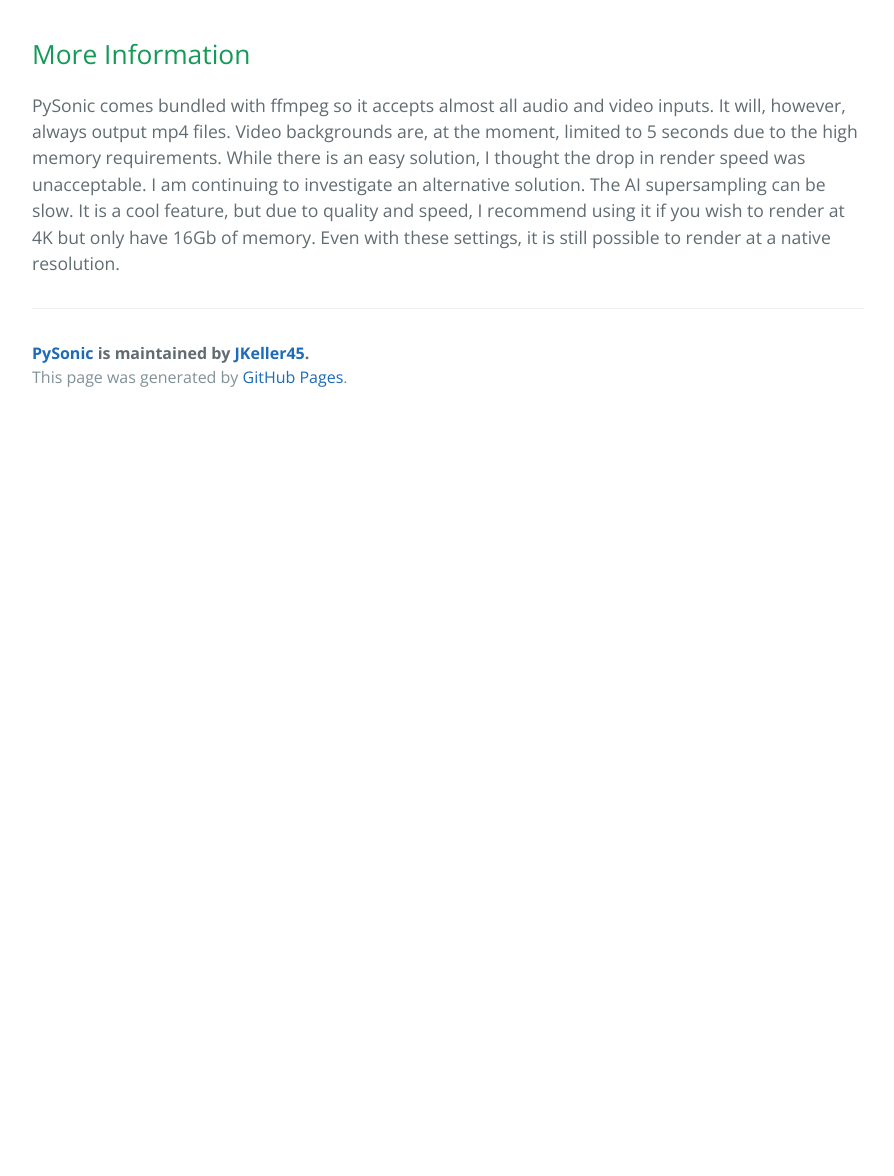
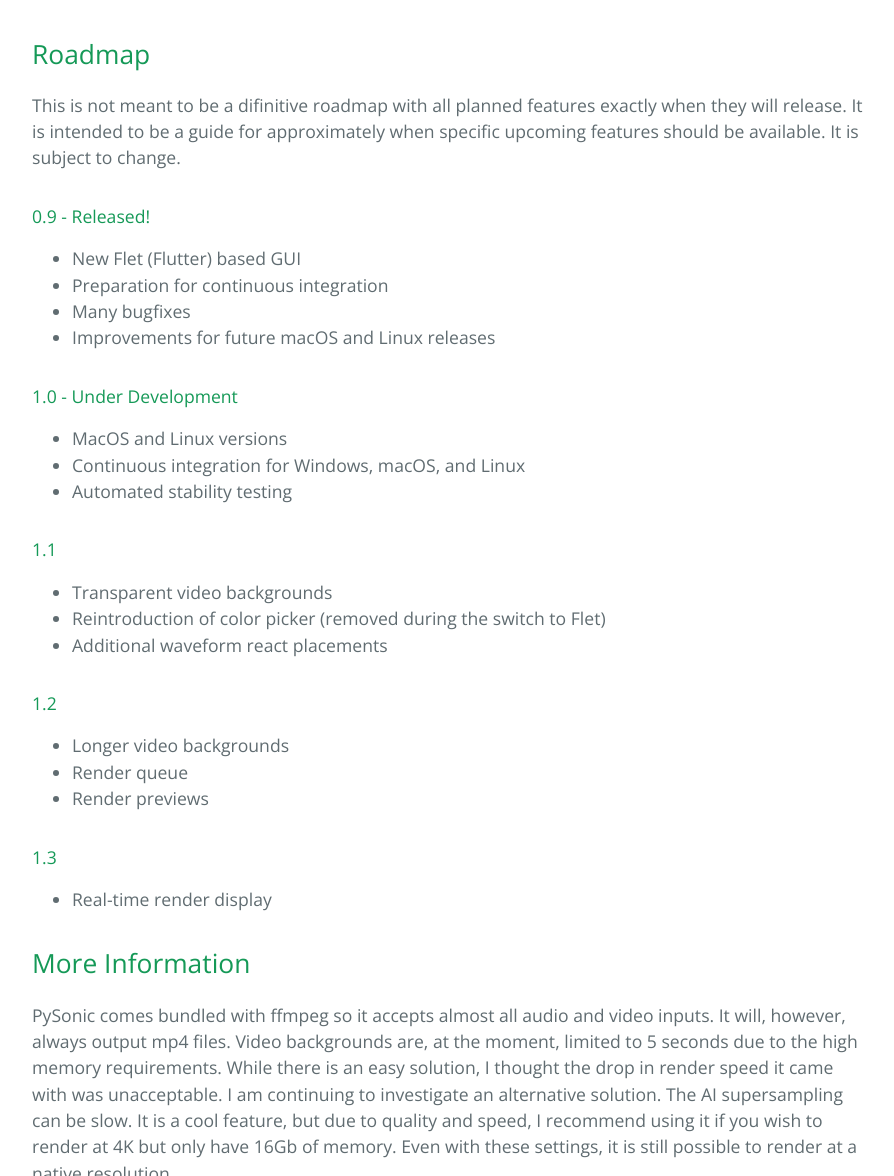
Before and after one commit to JKeller45/PySonic, a Jekyll site: the page built from index.md, in a window 1280 px wide and 1400 px high, scrolled down 1695 px, cut to the strip 224-1400 px from the top of the window. Shown: the whole strip, without its empty margins (192-1086 px from the left). Built offline with Jekyll 4.4.1, drawn with Linux system fonts in a browser that asks for light colours; our own code applies the rules of GitHub Pages for plain Markdown files; before the commit the page ends 2340 px from its top, so only the background shows below that; some of the changed text lies outside the part shown.

Commit message:
Added roadmap with future features

```diff
--- a/index.md
+++ b/index.md
@@ -43,6 +43,39 @@
 
 </div>
 
+## Roadmap
+
+This is not meant to be a difinitive roadmap with all planned features exactly when they will release. It is intended to be a guide for approximately when specific upcoming features should be available. It is subject to change.
+
+#### 0.9 - Released!
+
+- New Flet (Flutter) based GUI
+- Preparation for continuous integration
+- Many bugfixes
+- Improvements for future macOS and Linux releases
+
+#### 1.0 - Under Development
+
+- MacOS and Linux versions
+- Continuous integration for Windows, macOS, and Linux
+- Automated stability testing
+
+#### 1.1
+
+- Transparent video backgrounds
+- Reintroduction of color picker (removed during the switch to Flet)
+- Additional waveform react placements
+
+#### 1.2
+
+- Longer video backgrounds
+- Render queue
+- Render previews
+
+#### 1.3
+
+- Real-time render display
+
 ## More Information
 
-PySonic comes bundled with ffmpeg so it accepts almost all audio and video inputs. It will, however, always output mp4 files. Video backgrounds are, at the moment, limited to 5 seconds due to the high memory requirements. While there is an easy solution, I thought the drop in render speed was unacceptable. I am continuing to investigate an alternative solution. The AI supersampling can be slow. It is a cool feature, but due to quality and speed, I recommend using it if you wish to render at 4K but only have 16Gb of memory. Even with these settings, it is still possible to render at a native resolution.
+PySonic comes bundled with ffmpeg so it accepts almost all audio and video inputs. It will, however, always output mp4 files. Video backgrounds are, at the moment, limited to 5 seconds due to the high memory requirements. While there is an easy solution, I thought the drop in render speed it came with was unacceptable. I am continuing to investigate an alternative solution. The AI supersampling can be slow. It is a cool feature, but due to quality and speed, I recommend using it if you wish to render at 4K but only have 16Gb of memory. Even with these settings, it is still possible to render at a native resolution.
```
Also changed, not shown: other parts of index.md (+1 -1 lines), 1 other file.
